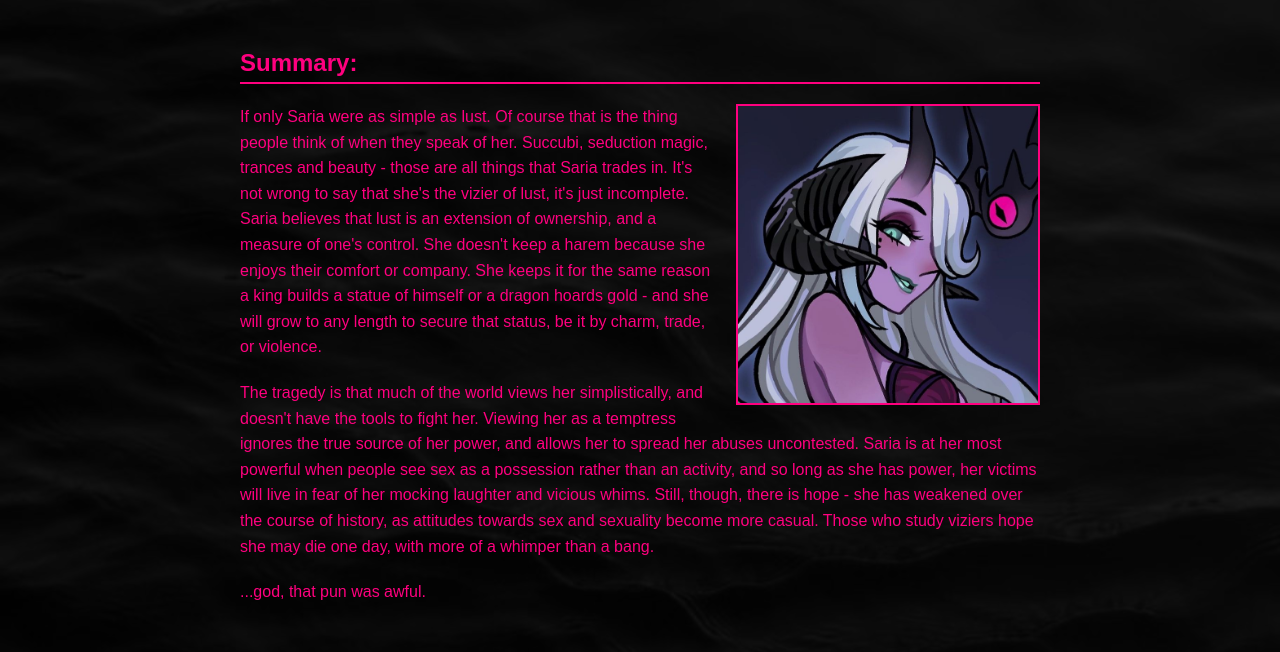
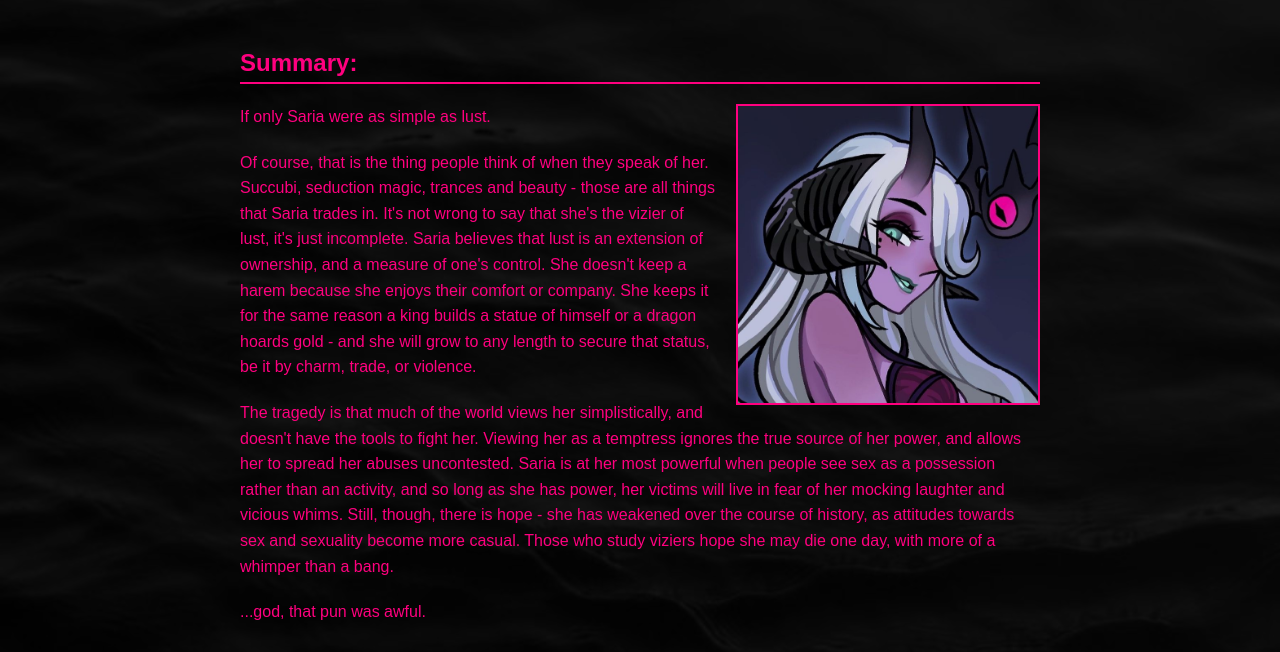
Before and after one commit to corrin9797/corrin9797.github.io, a plain HTML site: page viziers/saria.html in a window 1280 px wide. Shown: the part 128-780 px from the top of the page. Drawn offline with Linux system fonts and the light colour scheme.

Commit message:
typo fix

```diff
--- a/viziers/saria.html
+++ b/viziers/saria.html
@@ -72,7 +72,8 @@
         <div class="summary-section">
             <h2>Summary:</h2>
             <img src="saria.jpg" alt="Saria" class="vizier-image">
-            <p>If only Saria were as simple as lust. Of course that is the thing people think of when they speak of her. Succubi, seduction magic, trances and beauty - those are all things that Saria trades in. It's not wrong to say that she's the vizier of lust, it's just incomplete. Saria believes that lust is an extension of ownership, and a measure of one's control. She doesn't keep a harem because she enjoys their comfort or company. She keeps it for the same reason a king builds a statue of himself or a dragon hoards gold - and she will grow to any length to secure that status, be it by charm, trade, or violence.</p>
+            <p>If only Saria were as simple as lust.</p>
+	    <p>Of course, that is the thing people think of when they speak of her. Succubi, seduction magic, trances and beauty - those are all things that Saria trades in. It's not wrong to say that she's the vizier of lust, it's just incomplete. Saria believes that lust is an extension of ownership, and a measure of one's control. She doesn't keep a harem because she enjoys their comfort or company. She keeps it for the same reason a king builds a statue of himself or a dragon hoards gold - and she will grow to any length to secure that status, be it by charm, trade, or violence.</p>
             <p>The tragedy is that much of the world views her simplistically, and doesn't have the tools to fight her. Viewing her as a temptress ignores the true source of her power, and allows her to spread her abuses uncontested. Saria is at her most powerful when people see sex as a possession rather than an activity, and so long as she has power, her victims will live in fear of her mocking laughter and vicious whims. Still, though, there is hope - she has weakened over the course of history, as attitudes towards sex and sexuality become more casual. Those who study viziers hope she may die one day, with more of a whimper than a bang.</p>
             <p>...god, that pun was awful.</p>
         </div>
```
